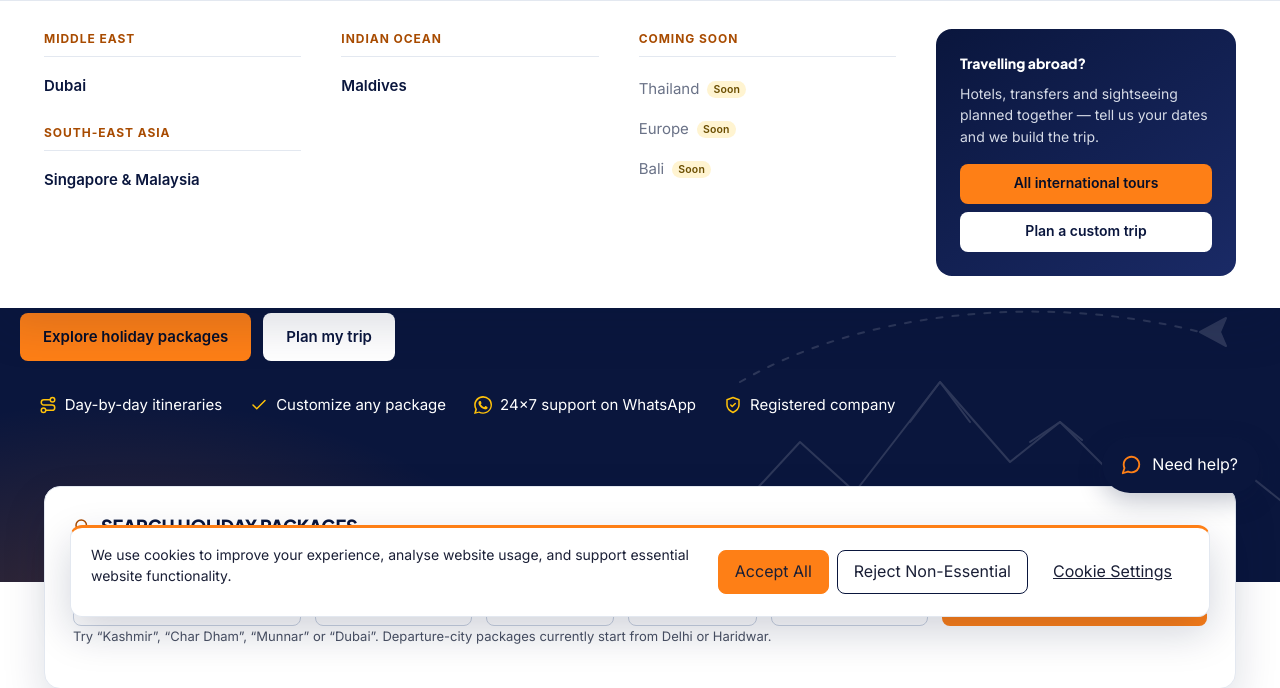
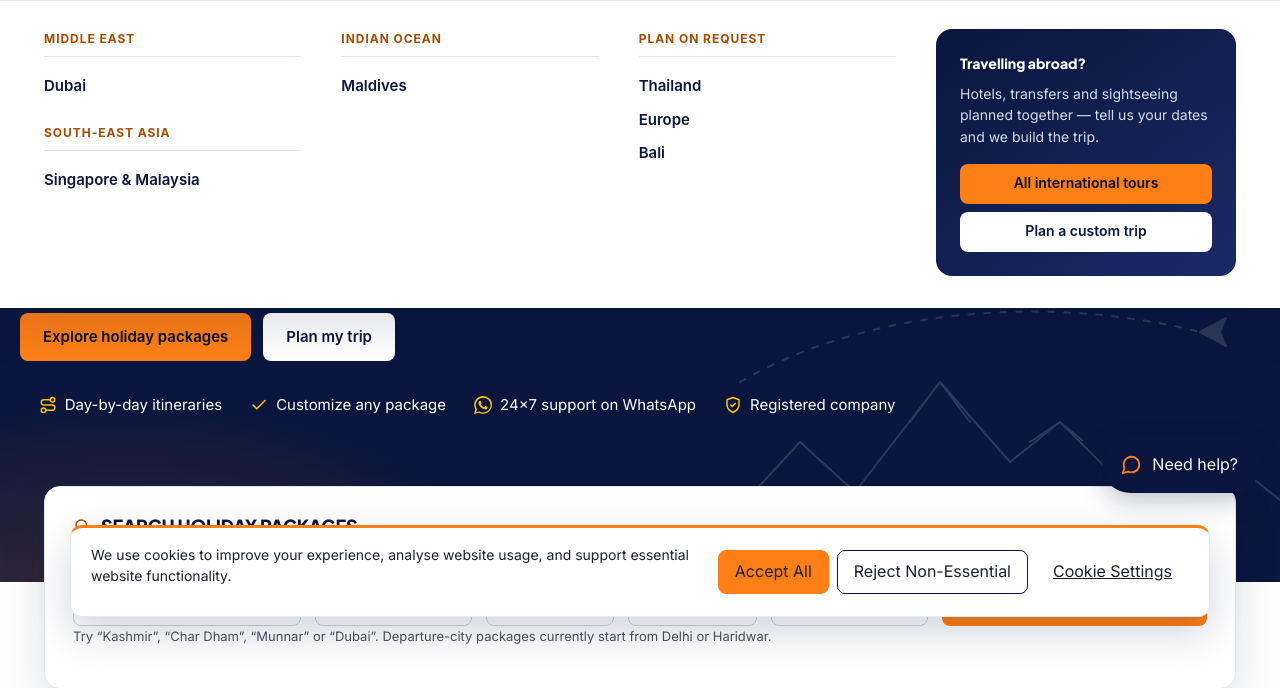
Before and after one commit to paynancial/HGT, a PHP site: page /index.php in a window 1280 px wide, after a click on "International". Shown: the part 167-855 px from the top of the page. Run offline with PHP 8.4, Linux system fonts and the light colour scheme.

Commit message:
Update Holiday Guru header: remove Coming soon labels from mega menu
Change type: GLOBAL HEADER (mega menu only). 'Soon' tags removed; the
International and Special Tours 'Coming soon' columns become 'Plan on
request' with working links to Customised Tours (destination prefilled for
Thailand, Europe, Bali). 'Available now' heading renamed 'Speciality tours'.
Page bodies verified unchanged (DOM/geometry/SEO/forms/links/pixels, 8 page
types x 2 widths).

Co-Authored-By: Claude Opus 5.5 <noreply@anthropic.com>
Claude-Session: https://claude.ai/code/session_01KPzwwnBhosvvYJ3t9UXCzD

```diff
--- a/public_html/include/partials/site-header.php
+++ b/public_html/include/partials/site-header.php
@@ -24,9 +24,6 @@ foreach ($hgArea('india') as $area => $items) {
 }
 $hgIndia = array_filter($hgIndia);
 $hgIntl = $hgArea('international');
-$hgSoon = function ($label) {
-    return '<span class="hg-soon">' . hg_e($label) . ' <span class="hg-soon__tag">Soon</span></span>';
-};
 $hgMegaCol = function ($area, array $items) {
     $out = '<div class="hg-mega__col"><p class="hg-mega__head">' . hg_e($area) . '</p><ul>';
     foreach ($items as $g) {
@@ -130,8 +127,8 @@ $hgMegaFeature = function ($title, $text, array $links) {
                         <div class="hg-mega__cols">
                             <?php foreach ($hgIntl as $area => $items) echo $hgMegaCol($area, $items); ?>
                             <div class="hg-mega__col">
-                                <p class="hg-mega__head">Coming soon</p>
-                                <ul><li><?= $hgSoon('Thailand') ?></li><li><?= $hgSoon('Europe') ?></li><li><?= $hgSoon('Bali') ?></li></ul>
+                                <p class="hg-mega__head">Plan on request</p>
+                                <ul><?php foreach (array('Thailand', 'Europe', 'Bali') as $hgReq) { ?><li><a href="/customized-holidays?destination=<?= rawurlencode($hgReq) ?>"><span><?= hg_e($hgReq) ?></span></a></li><?php } ?></ul>
                             </div>
                         </div>
                         <?= $hgMegaFeature('Travelling abroad?', 'Hotels, transfers and sightseeing planned together — tell us your dates and we build the trip.', array(array('All international tours', '/international-holidays', true), array('Plan a custom trip', '/customized-holidays', false))) ?>
@@ -145,15 +142,15 @@ $hgMegaFeature = function ($title, $text, array $links) {
                     <div class="hg-mega__grid">
                         <div class="hg-mega__cols">
                             <div class="hg-mega__col">
-                                <p class="hg-mega__head">Available now</p>
+                                <p class="hg-mega__head">Speciality tours</p>
                                 <ul>
                                     <li><a href="/religious-tour"><span>Pilgrimage Tours<small>Char Dham, Amarnath, Vaishno Devi</small></span></a></li>
                                 </ul>
                             </div>
                             <div class="hg-mega__col">
-                                <p class="hg-mega__head">Coming soon</p>
+                                <p class="hg-mega__head">Plan on request</p>
                                 <ul class="hg-mega__soonlist">
-                                    <?php foreach (array('Family Holidays', 'Honeymoon Holidays', 'Adventure Tours', 'Luxury Holidays', 'Senior Citizen Tours', 'Group Tours') as $sp) { ?><li><?= $hgSoon($sp) ?></li><?php } ?>
+                                    <?php foreach (array('Family Holidays', 'Honeymoon Holidays', 'Adventure Tours', 'Luxury Holidays', 'Senior Citizen Tours', 'Group Tours') as $sp) { ?><li><a href="/customized-holidays"><span><?= hg_e($sp) ?></span></a></li><?php } ?>
                                 </ul>
                             </div>
                         </div>
```
